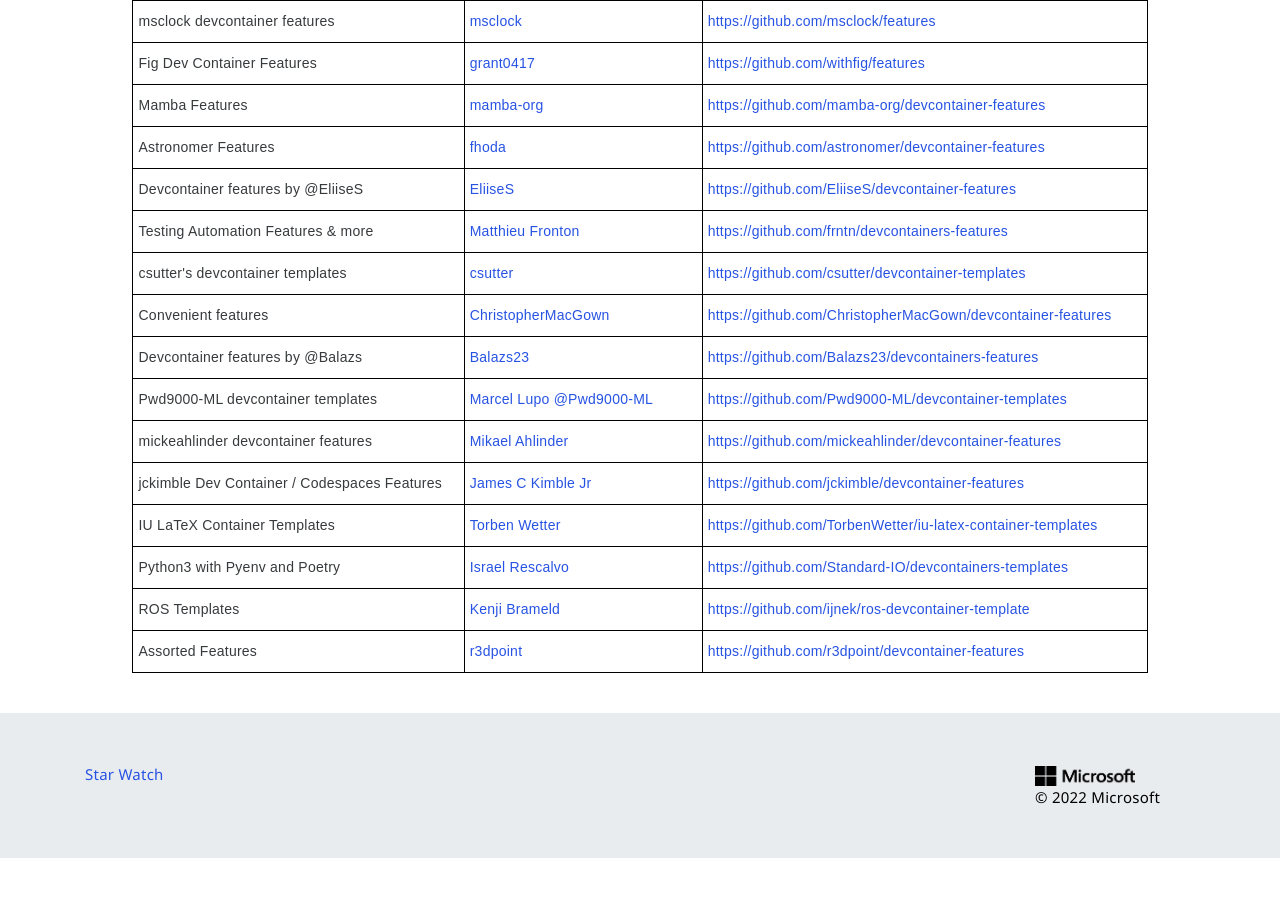
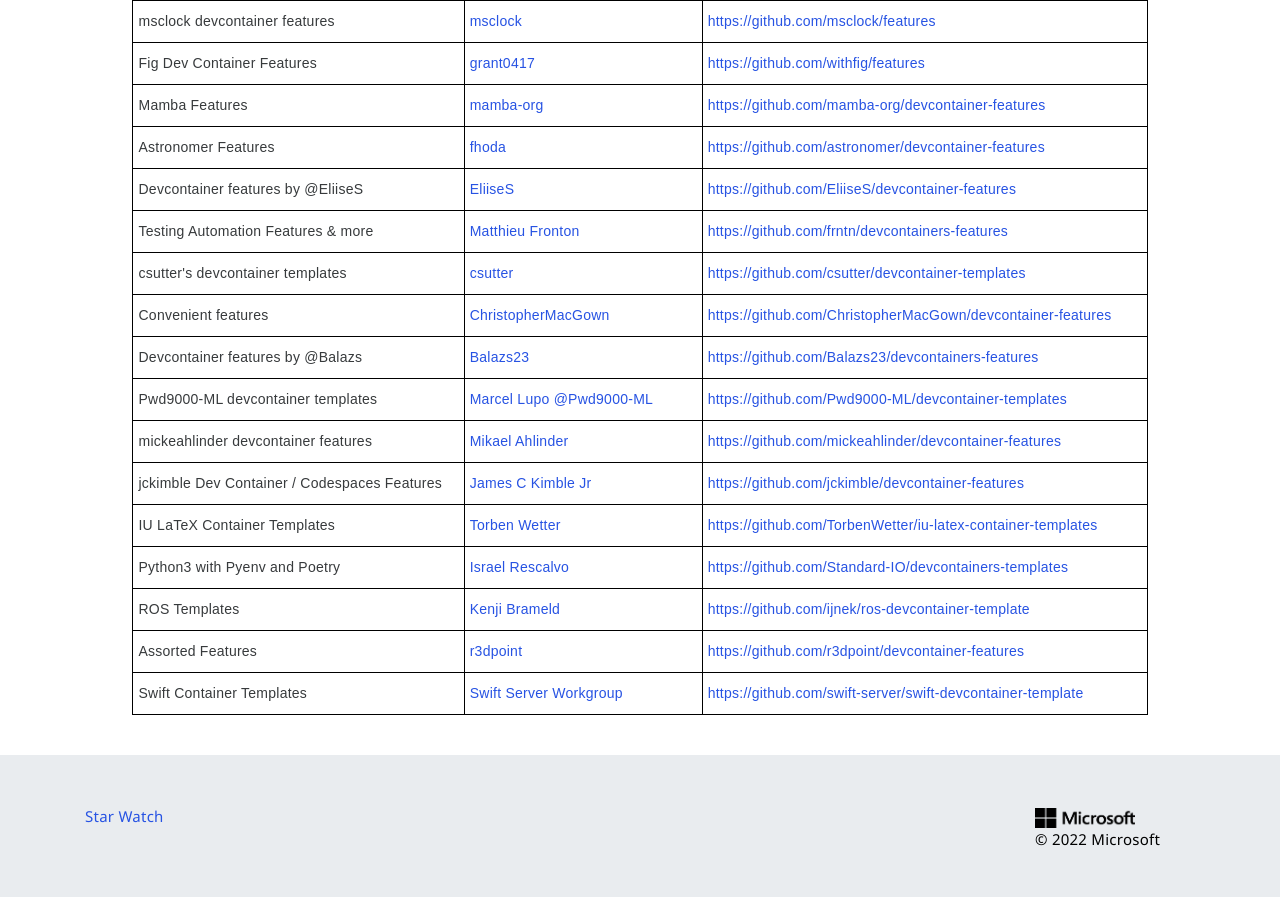
Before and after one commit to devcontainers/devcontainers.github.io, a Jekyll site: the page built from collections.html, in a window 1280 px wide and 900 px high, scrolled down 2014 px. Shown: the top 897 px of the window. Built offline with Jekyll 4.4.1, drawn with Linux system fonts in a browser that asks for light colours; nearby versions of some CDN libraries; comment, search, counter and statistics services are not loaded; before the commit the page ends 2872 px from its top, so only the background shows below that.

Commit message:
Add Swift devcontainer template

```diff
--- a/_data/collection-index.yml
+++ b/_data/collection-index.yml
@@ -278,3 +278,8 @@
   contact: https://github.com/r3dpoint/devcontainer-features/issues
   repository: https://github.com/r3dpoint/devcontainer-features
   ociReference: ghcr.io/r3dpoint/devcontainer-features
+- name: Swift Container Templates
+  maintainer: Swift Server Workgroup
+  contact: https://github.com/swift-server/swift-devcontainer-template/issues
+  repository: https://github.com/swift-server/swift-devcontainer-template
+  ociReference: ghcr.io/swift-server/swift-devcontainer-template
```
